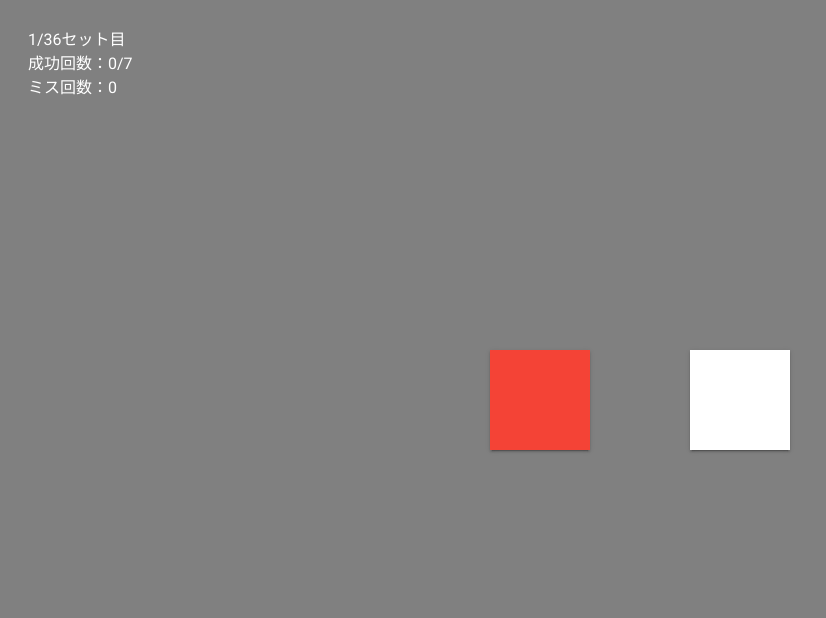
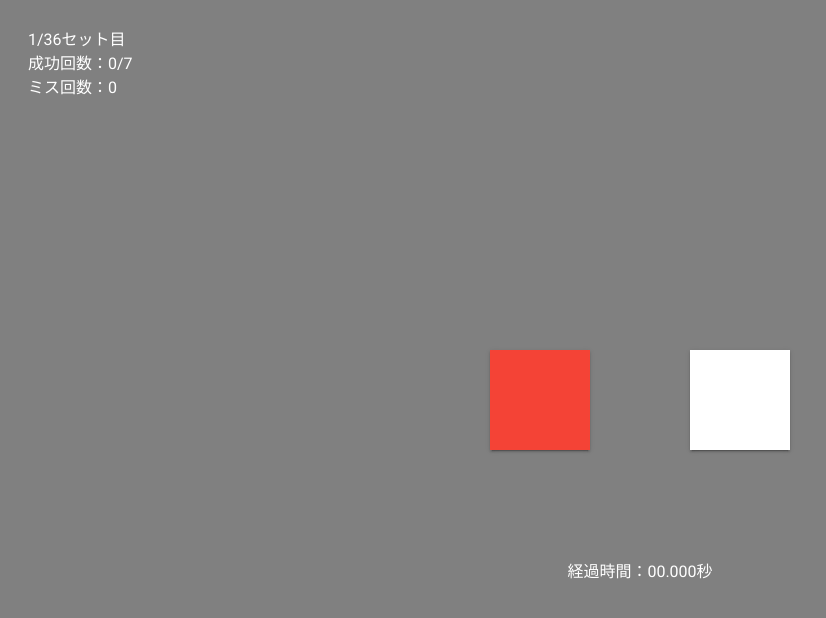
Before and after one commit to KO-TA-Y/pointing-test, a Vue app: page /#/ in a window 1280 px wide. Shown: the top 618 px of the page, without its empty margins (0-826 px from the left). Built offline with nearby package versions, Linux system fonts and the light colour scheme.

Commit message:
Add time measurement function
時間測定機能を追加

```diff
--- a/src/views/Home.vue
+++ b/src/views/Home.vue
@@ -4,6 +4,16 @@
       {{ num }}/{{ total }}セット目<br />
       成功回数：{{ success }}/{{ totalSuccess }}<br />
       ミス回数：{{ miss }}
+    </div>
+    <div
+      style="
+        position:absolute;
+        top:70%;
+        left:50%;
+        transform:translateX(-50%);
+      "
+    >
+      経過時間：{{ seconds | zeroPad }}.{{ milliSeconds | zeroPad(3) }}秒
     </div>
     <!-- 左のカード -->
     <v-card
@@ -70,11 +80,21 @@
         miss:0,
         targetColor: "red",
         disabledColor: "white",
+        animateFrame: 0,  // requestAnimationFrame(cb) の返り値（requestID）が入る
+        nowTime: 0,       // 現在時刻
+        diffTime: 0,      // 現在時刻 と スタートボタンを押した時刻 の差
+        startTime: 0,     // スタートボタンを押した時刻
+        isRunning: false, // タイマーが走っているか判定
       }
     },
-
     methods: {
       incrementSuccess(){
+        if (this.success == 0) {
+          this.startTimer()
+        }
+        if (this.success == this.totalSuccess - 1) {
+          this.stopTimer()
+        }
         this.success++
       },
       incrementMiss() {
@@ -85,6 +105,47 @@
             this.targetColor = "red";
           }, 50);
         }
+      },
+      // 現在時刻から引数に渡した数値を startTime に代入
+      setSubtractStartTime: function (Time) {
+        var time = typeof Time !== "undefined" ? Time : 0;
+        this.startTime = Math.floor(performance.now() - time);
+      },
+      // タイマーをスタートさせる
+      startTimer: function () {
+        // loop()内で this の値が変更されるので退避
+        var vm = this;
+        vm.isRunning = true;
+        vm.setSubtractStartTime(vm.diffTime);
+        // ループ処理
+        (function loop() {
+          vm.nowTime = Math.floor(performance.now());
+          vm.diffTime = vm.nowTime - vm.startTime;
+          vm.animateFrame = requestAnimationFrame(loop);
+        }());
+      },
+      // タイマーを停止させる
+      stopTimer: function () {
+        this.isRunning = false;
+        cancelAnimationFrame(this.animateFrame);
+      },
+    },
+    filters: {
+      // ゼロ埋めフィルタ 引数に桁数を入力する
+      // ※ String.prototype.padStart() は IEじゃ使えない
+      zeroPad: function (value, Num) {
+        var num = typeof Num !== "undefined" ? Num : 2;
+        return value.toString().padStart(num, "0");
+      },
+    },
+    computed: {
+      // 秒数を計算 (60秒になったら0秒に戻る)
+      seconds: function () {
+        return Math.floor(this.diffTime / 1000);
+      },
+      // ミリ数を計算 (1000ミリ秒になったら0ミリ秒に戻る)
+      milliSeconds: function () {
+        return Math.floor(this.diffTime % 1000);
       },
     },
     components: {
```
